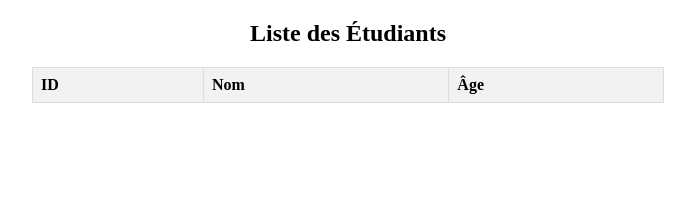
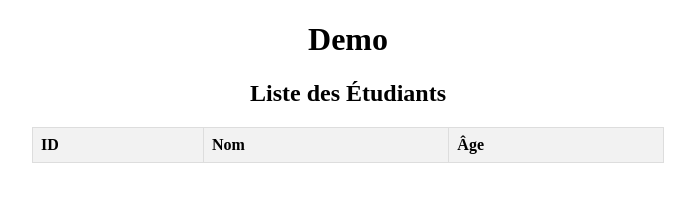
Before and after one commit to devturbo-ben/app-demo, a plain HTML site: page frontend/index.html in a window 1280 px wide. Shown: the whole page, without its empty margins (292-987 px from the left). Drawn offline with nearby package versions, Linux system fonts and the light colour scheme; no server answers.

Commit message:
add title

```diff
--- a/frontend/index.html
+++ b/frontend/index.html
@@ -22,6 +22,7 @@
   </style>
 </head>
 <body>
+  <center><h1>Demo</h1></center>
   <h2 style="text-align:center;">Liste des Étudiants</h2>
 
   <!-- Table qui affichera les étudiants -->
```
